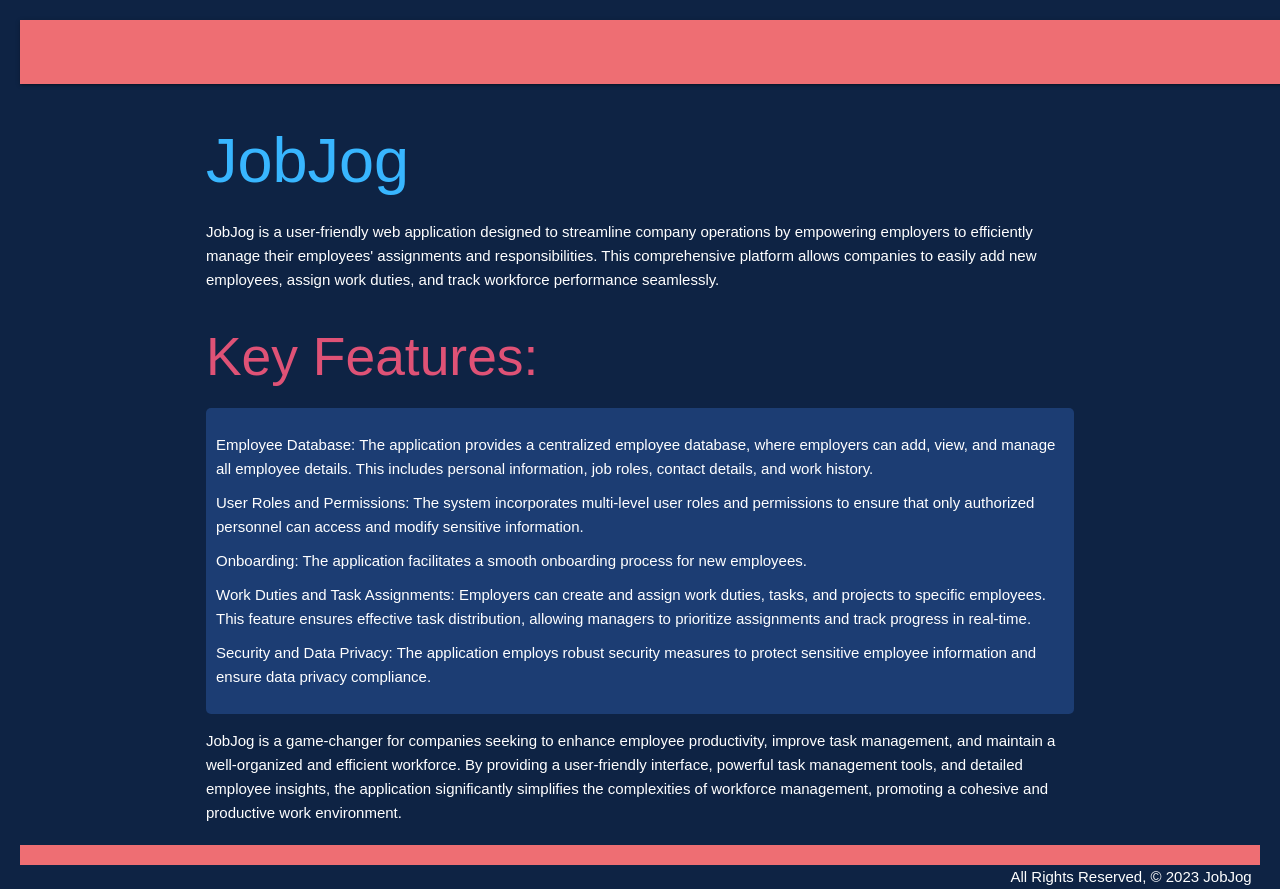
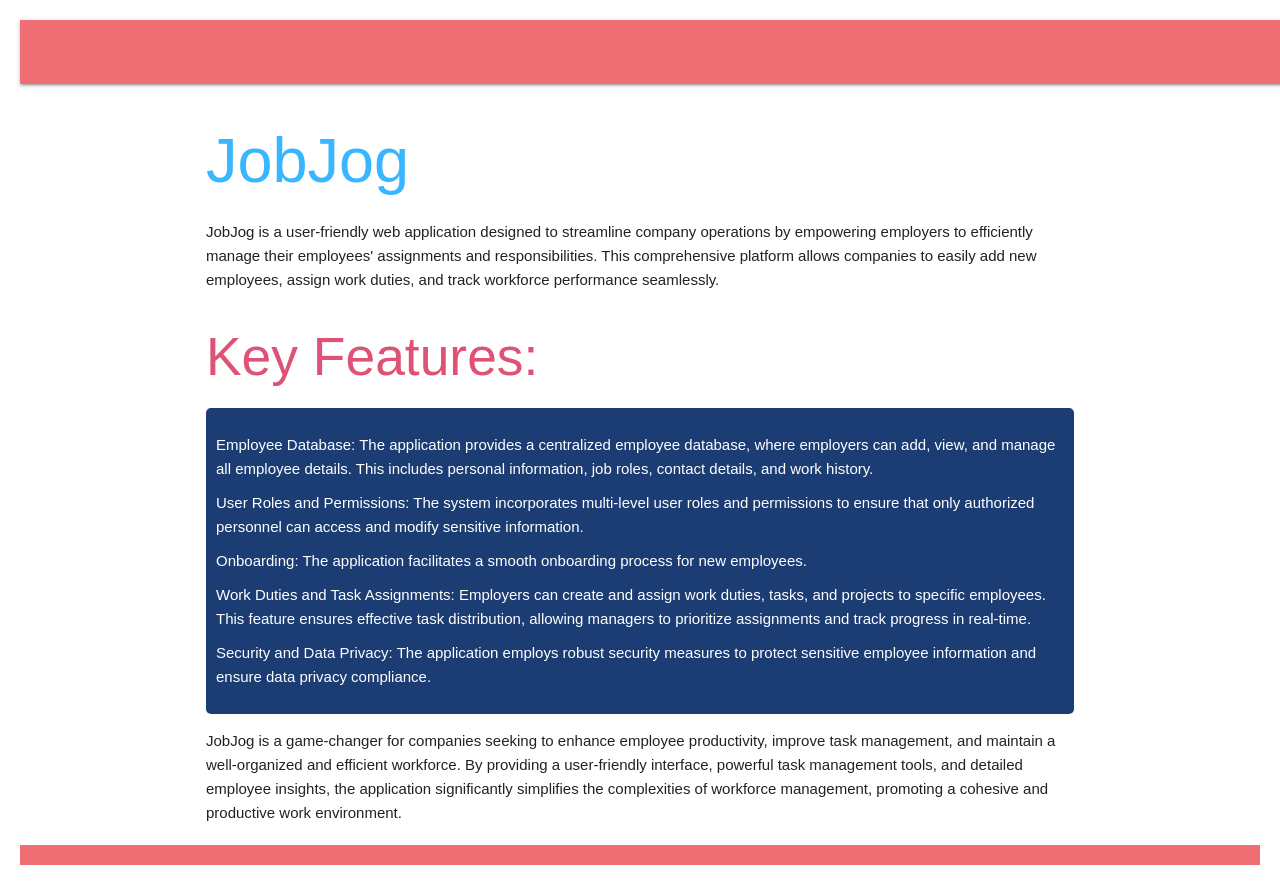
Before and after one commit to sarahganz/JobJog, a Django app: page / in a window 1280 px wide. Run offline with Django 4.2, Linux system fonts and the light colour scheme; parts of the project's set-up code (start-up, migrations or seed data) failed here and were passed over.

Commit message:
css home

```diff
--- a/main_app/templates/home.html
+++ b/main_app/templates/home.html
@@ -4,8 +4,6 @@
 <style>
   body {
     font-family: Arial, sans-serif;
-    background-color: #0E2344;
-    color: #FFF;
     line-height: 1.6;
     margin: 20px;
   }
--- a/main_app/views.py
+++ b/main_app/views.py
@@ -9,7 +9,7 @@ from django.contrib.auth.forms import UserCreationForm
 from django.contrib.auth.decorators import login_required
 from django.contrib.auth.mixins import LoginRequiredMixin
 from django.core.mail import send_mail
-from .models import Employer, CustomUser, Employee, Shift, EmployeeAssignment, Job
+from .models import Employer, CustomUser, Employee, EmployeeAssignment, Job
 from datetime import datetime
 from .forms import (
     JobAssignmentForm,
```
